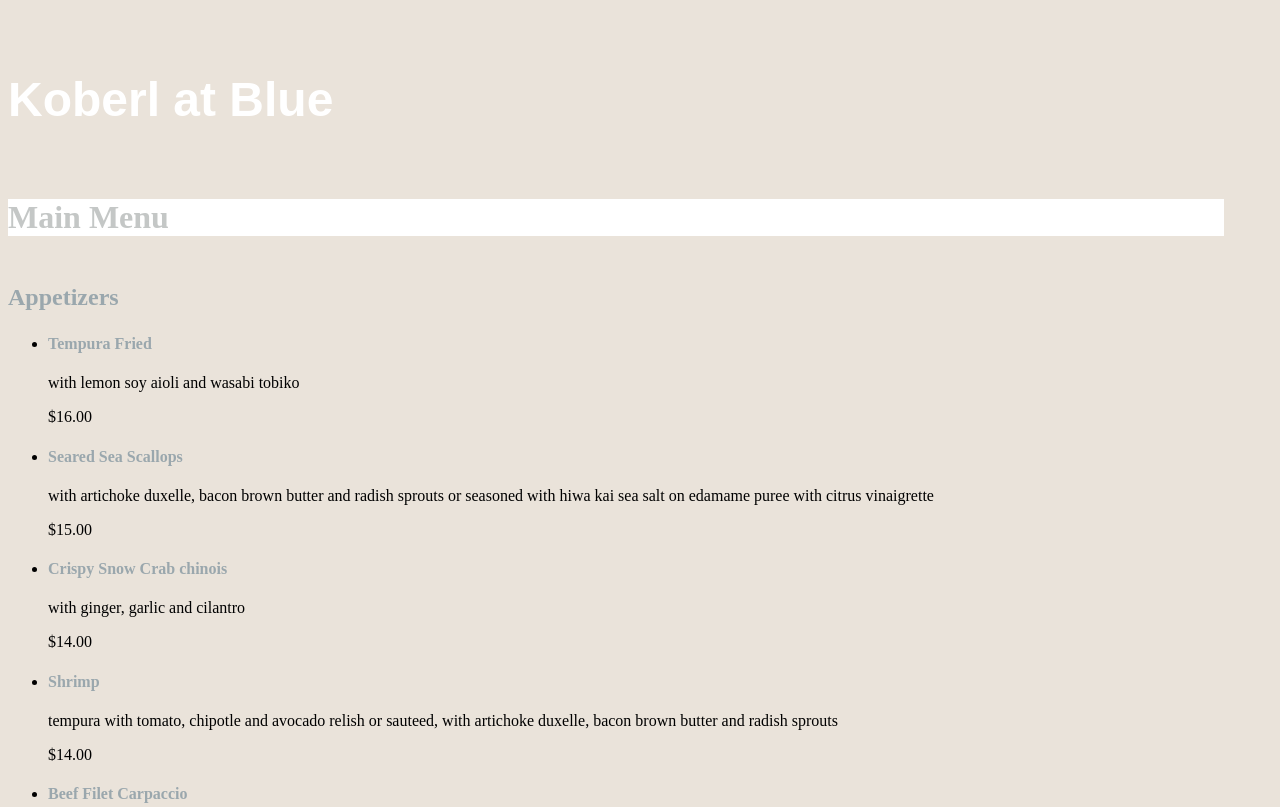
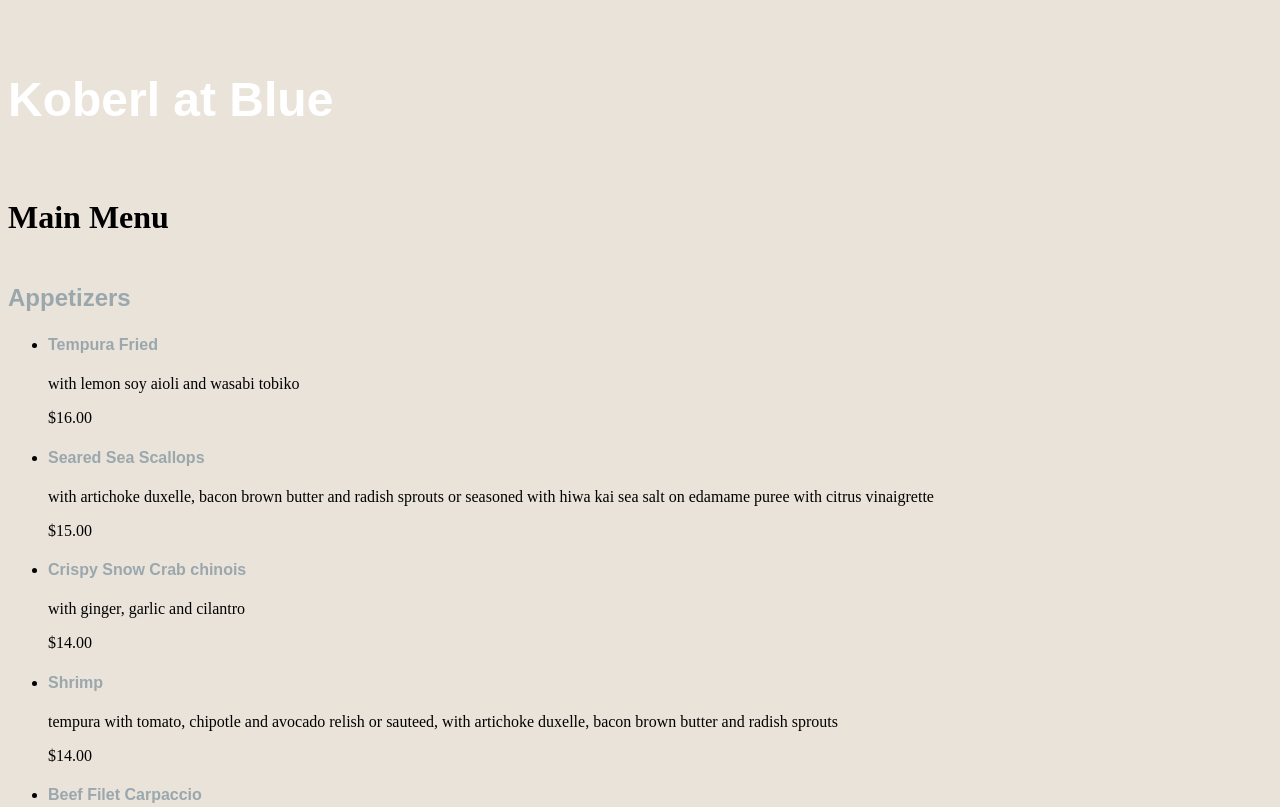
Before and after one commit to carolineturnbull/carolineturnbull.github.io, a plain HTML site: page grc338/restaurantmenucss/index.html in a window 1280 px wide. Shown: the top 807 px of the page. Drawn offline with Linux system fonts and the light colour scheme.

Commit message:
Update style.css

```diff
--- a/grc338/restaurantmenucss/style.css
+++ b/grc338/restaurantmenucss/style.css
@@ -10,19 +10,19 @@
         font-family: Arial, Helvetica, sans-serif;
         }
     h2{
-        color: rgb(196,199,198);
+        color: rgb(0,0,0);
         font-size: 2em;
         margin: 1.5em 1.5em 1.5em 0em;
-        font-family: serif, 'Utopia';
         background-color: rgb(255,255,255)
+        font-family: Arial, Helvetica, sans-serif;
         }
  h3{
         color: rgb(154,167,173);
         font-size: 1.5em;
-        font-family: serif, 'Utopia';
+        font-family: Arial, Helvetica, sans-serif;
         }
  h4{
         color: rgb(154,167,173);
         font-size: 1em;
-        font-family: serif, 'Utopia';
+        font-family: Arial, Helvetica, sans-serif;
         }
```
